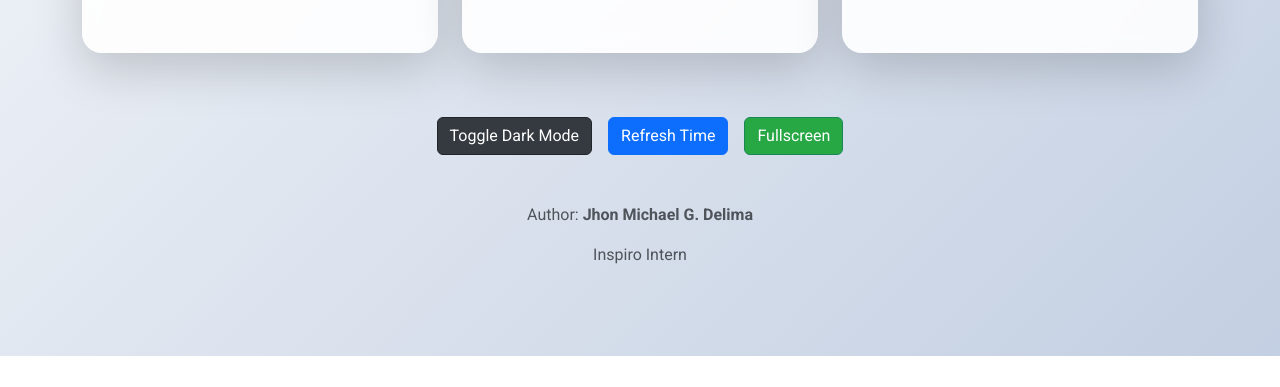
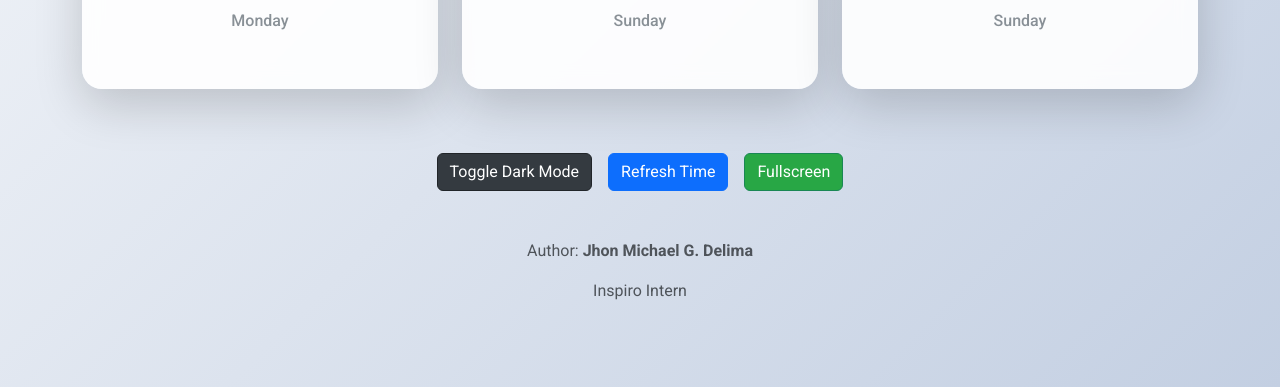
Before and after one commit to michaeldj1205/Clock, a plain HTML site: page index.html in a window 1280 px wide. Shown: the part 444-831 px from the top of the page. Before the commit the page ends 800 px from the top, so only its background shows below. Drawn offline with nearby package versions, Linux system fonts and the light colour scheme.

Commit message:
Update index.html

```diff
--- a/index.html
+++ b/index.html
@@ -25,6 +25,7 @@
             <div id="manila-time" class="display-6 time-text">Loading...</div>
             <p id="manila-date" class="time-text">Loading...</p>
             <p id="manila-zone" class="time-zone">+8 GMT</p>
+            <p id="manila-weekday" class="time-zone">Loading...</p> <!-- Weekday for Manila -->
           </div>
         </div>
       </div>
@@ -35,6 +36,7 @@
             <div id="mountain-time" class="display-6 time-text">Loading...</div>
             <p id="mountain-date" class="time-text">Loading...</p>
             <p id="mountain-zone" class="time-zone">-7 GMT</p>
+            <p id="mountain-weekday" class="time-zone">Loading...</p> <!-- Weekday for Mountain -->
           </div>
         </div>
       </div>
@@ -45,6 +47,7 @@
             <div id="eastern-time" class="display-6 time-text">Loading...</div>
             <p id="eastern-date" class="time-text">Loading...</p>
             <p id="eastern-zone" class="time-zone">-5 GMT</p>
+            <p id="eastern-weekday" class="time-zone">Loading...</p> <!-- Weekday for Eastern -->
           </div>
         </div>
       </div>
```
